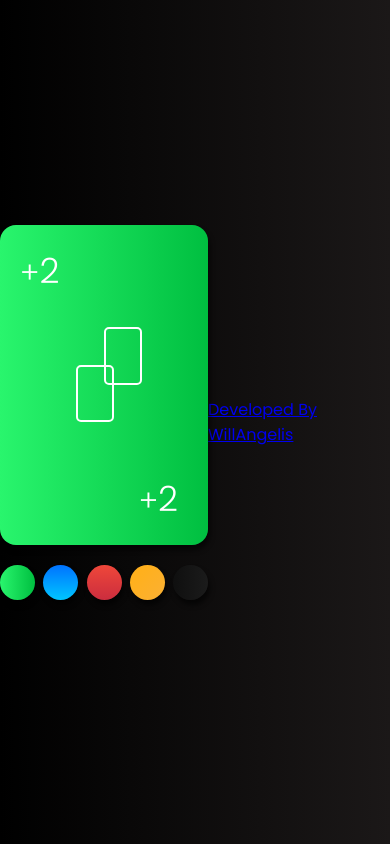
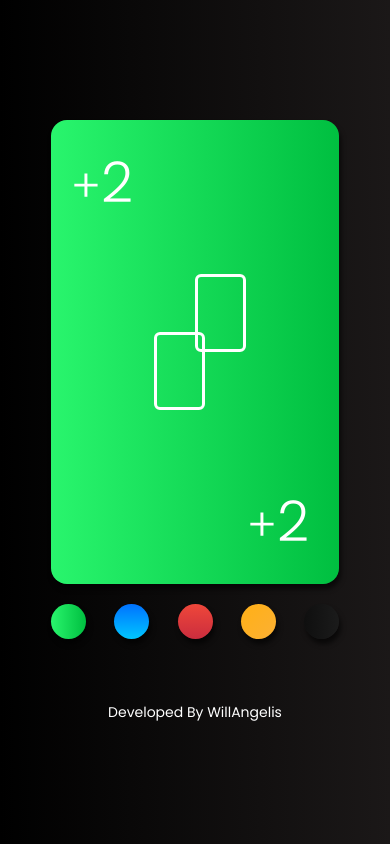
Before and after one commit to WillAngelis/Cards-Uno, a plain HTML site: page index.html in a window 390 px wide. Drawn offline with Linux system fonts and the light colour scheme.

Commit message:
Adicionando footer e alterando responsividade

```diff
--- a/assets/sass/styles.sass
+++ b/assets/sass/styles.sass
@@ -49,31 +49,32 @@ body,
 
 body
   height: 100vh
+  flex-direction: column
   align-items: $centralizar
   background: $background
 
 .card__container
-  width: 13rem
-  height: 20rem
+  width: 18rem
+  height: 29rem
   background: $green-card
   border-radius: 1rem
   justify-content: space-around
   position: relative
   box-shadow: $shadow
   .add__icon
-    font-size: 1.85rem
+    font-size: 2.85rem
   .number
-    font-size: 2.18rem
+    font-size: 3.5rem
     font-weight: 300
     color: $color-white
   .minicard__container
     align-self: $centralizar
     position: relative
     .mini__card
-      width: 2.4rem
-      height: 3.6rem
-      border: 2px solid $color-white
-      border-radius: 5px
+      width: 3.2rem
+      height: 4.9rem
+      border: 3px solid $color-white
+      border-radius: 6px
   .top
     top: $margin
     left: $margin
@@ -98,7 +99,7 @@ body
   .buttons
     display: flex
     justify-content: space-between
-    width: 13rem
+    width: 100%
     &--green
       background: $green-card
       &:active
@@ -143,3 +144,10 @@ body
   background: $yellow-card
 .card__4
   background: $black-card
+
+footer
+  margin: 40px 0 0 0
+  a
+    font-size: 14px
+    color: $color-white
+    text-decoration: none
```
Also changed, not shown: assets/css/styles.css, 1 other file.
